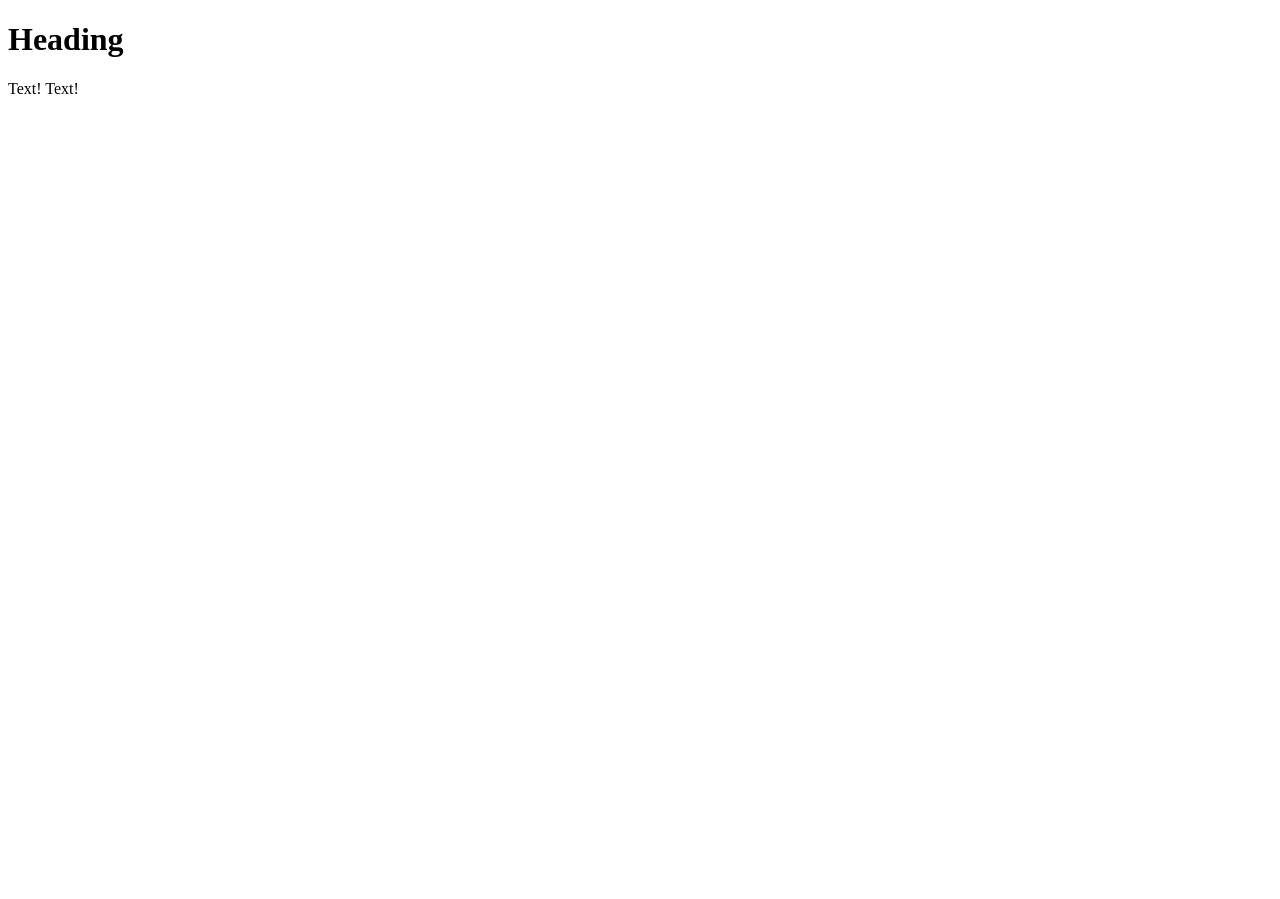
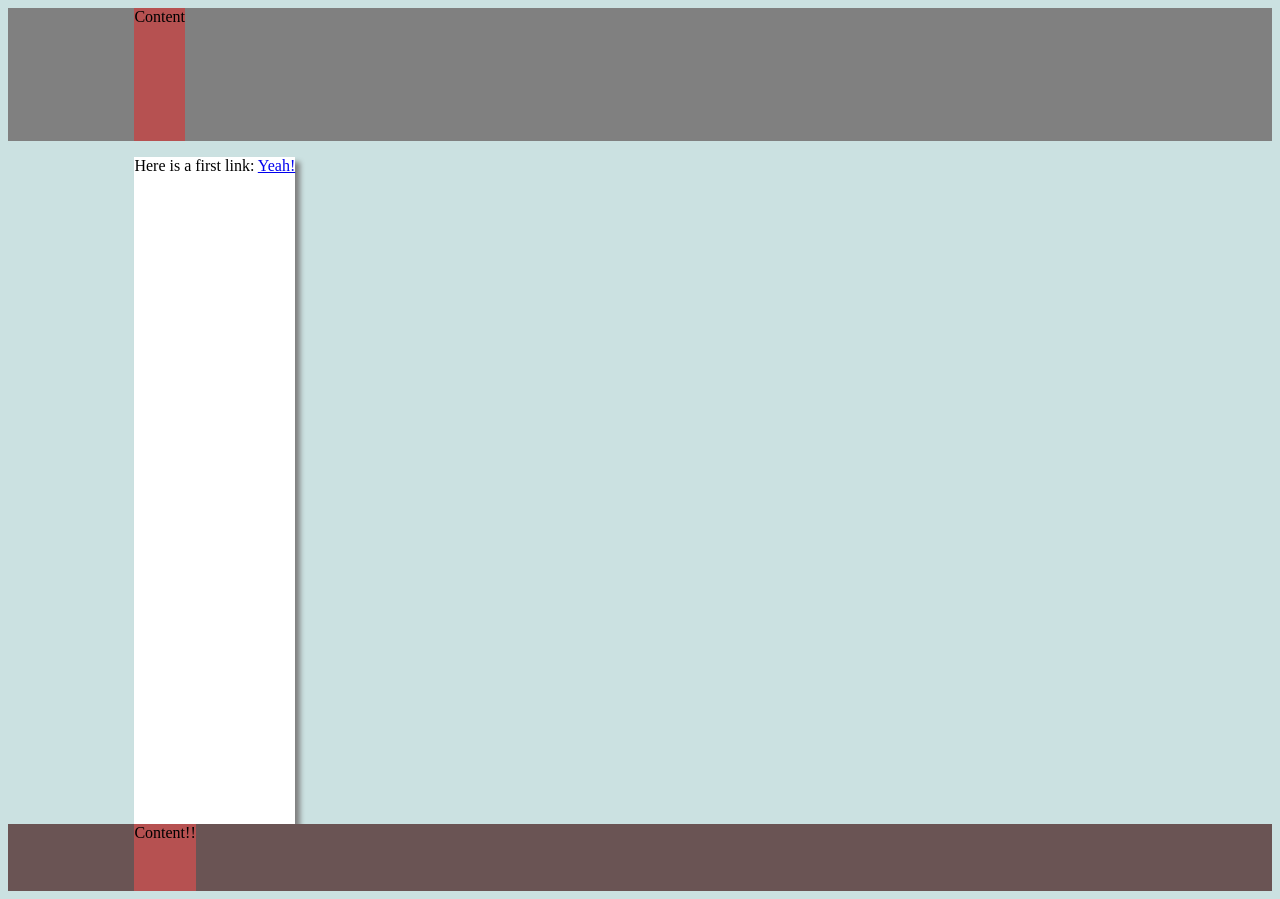
Before and after one commit to rkruser/mhacksv, a plain HTML site: page index.html in a window 1280 px wide. Before the commit the page ends 800 px from the top, so only its background shows below. Drawn offline with Linux system fonts and the light colour scheme.

Commit message:
Basic Layout is ... there

```diff
--- a/index.html
+++ b/index.html
@@ -1,18 +1,22 @@
 <!DOCTYPE html>
-<html>
+<html lang="en-US">
 <head>
-<title>Vuy e lette qi a</title>
-
+    <meta charset="utf-8" />
+    <title>Vuy e lette qi a</title>
+    <link rel="stylesheet" href="mainStyle.css" type="text/css">
 </head>
 <body>
-    <h1>Heading</h1>
-    <p>Text! Text!</p>
+    <div class="topbar">
+        <div class="topbarLayer1">Content</div>
+    </div>
 
+    <div class="mainbody">
+        <p>Here is a first link: <a href="pages/fun.html">Yeah!</a></p>
+    </div>
 
-
-
-
-
+    <div class="footbar">
+        <div class="footbarLayer1">Content!!</div>
+    </div>
 
 </body>
 </html>
--- /dev/null
+++ b/mainStyle.css
@@ -0,0 +1,55 @@
+body {
+    background-color: #cbe1e1;
+}
+
+h1 {
+    font-family: 'Arial';
+    text-align: center;
+}
+
+/*
+.center {
+    width: max-content;
+    margin-left: 10%;
+    margin-right: 10%;
+}
+*/
+
+div.topbar {
+    width: 100%;
+    height: 100pt;
+    background-color: #808080
+}
+
+div.topbarLayer1 {
+    position: relative;
+    margin-left: 10%;
+    margin-right:  10%;
+    width: max-content;
+    background-color: #b65151;
+    height:  100pt;
+}
+
+div.mainbody {
+    width: max-content;
+    background-color: #fff;
+    margin-left: 10%;
+    margin-right: 10%;
+    min-height: 500pt;
+    box-shadow: 5px 5px 5px #808080;
+}
+
+div.footbar {
+    width: 100%;
+    height: 50pt;
+    background-color: #6a5454;
+}
+
+div.footbarLayer1 {
+    position: relative;
+    margin-left: 10%;
+    margin-right:  10%;
+    width: max-content;
+    background-color: #b65151;
+    height:  50pt;
+}
```
Also changed, not shown: pages/fun.html (added, +11 -0 lines).
